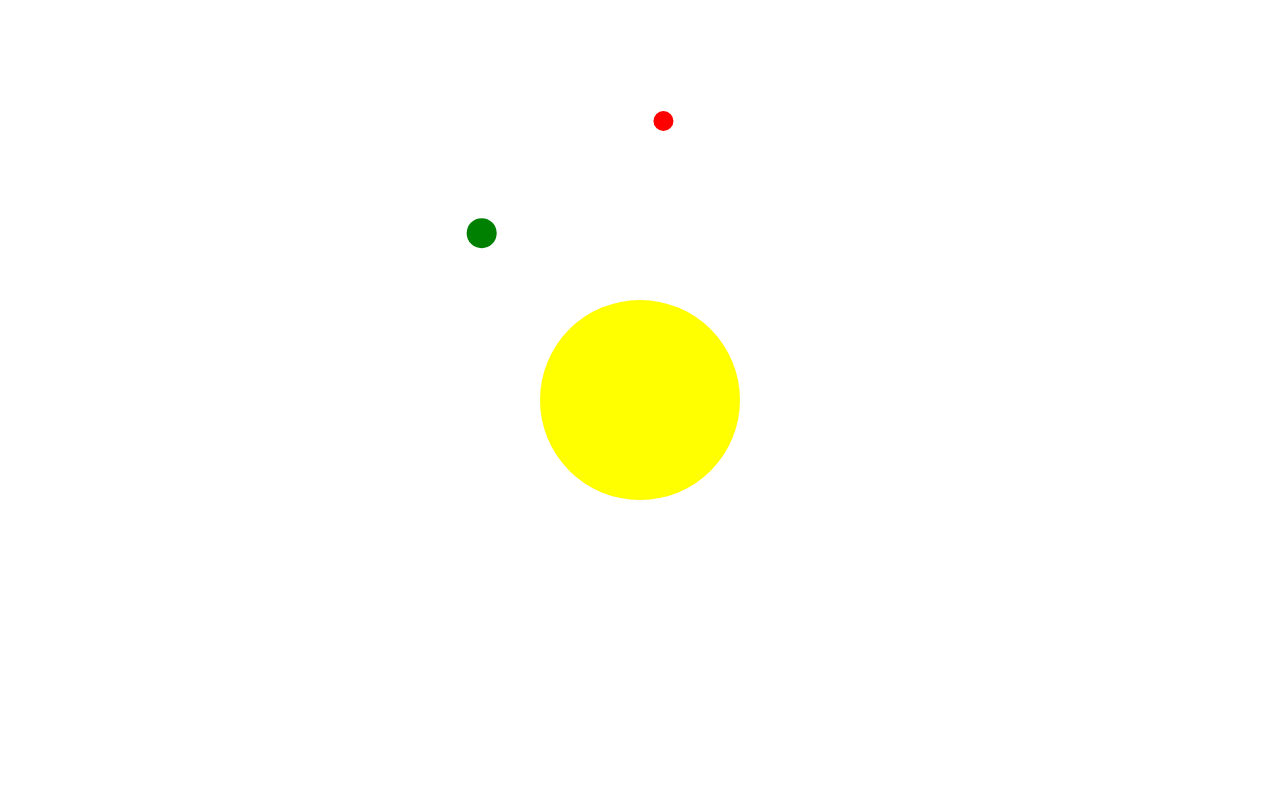
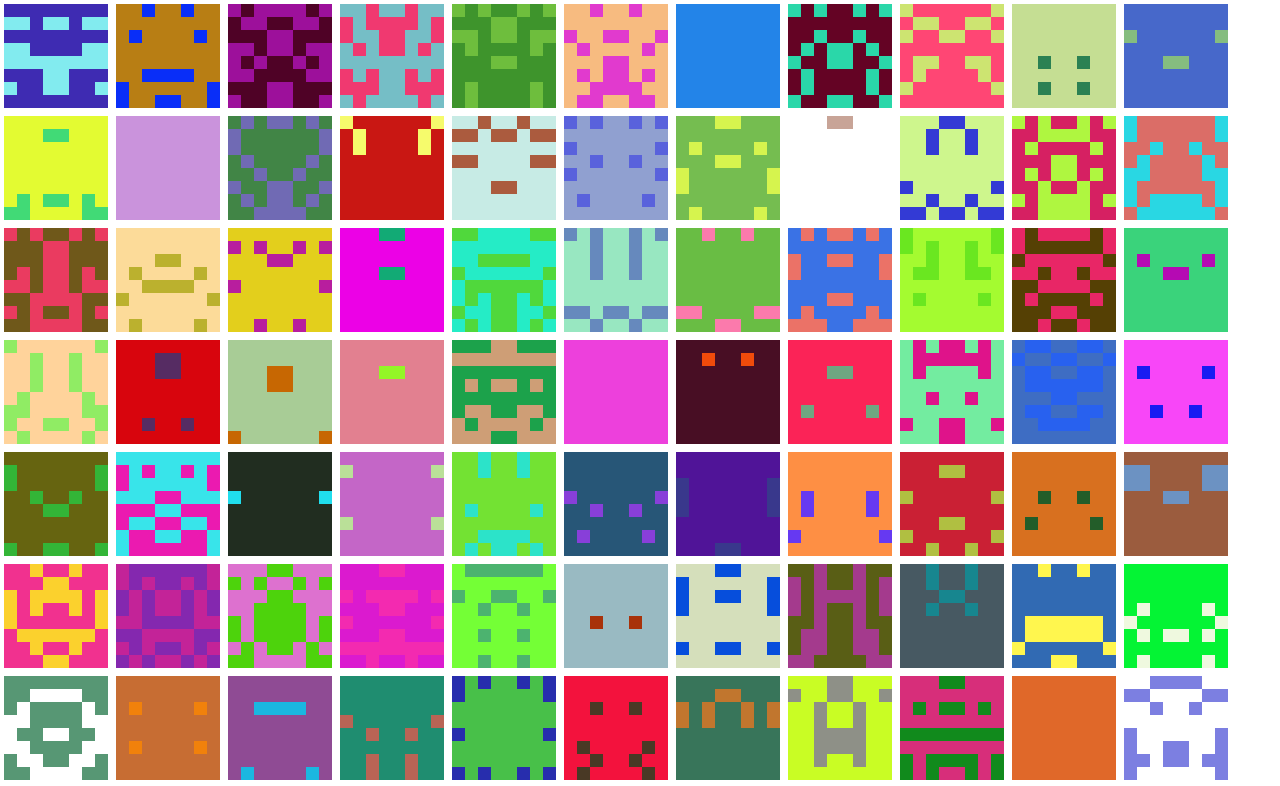
Before and after one commit to VladimirCores/GIKIT-1255-Web, a website built with Vite: page index.html in a window 1280 px wide. Shown: the top 786 px of the page. Built offline with nearby package versions, Linux system fonts and the light colour scheme.

Commit message:
Lessons 9-2 - pixel consters generator

```diff
--- a/index.html
+++ b/index.html
@@ -5,11 +5,12 @@
         padding: 0;
         margin: 0;
         border: none;
+        background-color: white;
       }
     </style>
   </head>
   <body>
-    <canvas></canvas>
+    <div id="app"></div>
     <script src="./main.js" type="module"></script>
   </body>
 </html>
--- a/main.js
+++ b/main.js
@@ -1,96 +1,63 @@
-import Planet from './solar/Planet.js'
-import PlanetComposable from './solar/composable/PlanetComposable.js'
-import PlanetSettings from './solar/composable/PlanetSettings.js'
-import PlaneCircularMoveAlgorithm from './solar/composable/algorithms/move/PlaneCircularMoveAlgorithm.js'
-import PlanetSimpleRenderAlgorithm from './solar/composable/algorithms/render/PlanetSimpleRenderAlgorithm.js'
-import PlanetSquareRenderAlgorithm from './solar/composable/algorithms/render/PlanetSquareRenderAlgorithm.js'
-import Sun from './solar/Sun.js'
+const app = document.getElementById('app');
 
-const ctx = InitiateCanvas();
+const AMOUNT = 120;
+const BLOCK_SIZE = 13;
+const DIMENSION = 4;
+const ROWS = DIMENSION * 2;
 
-const sun = new PlanetComposable(
-  new PlanetSettings(
-    'Sun',
-    window.innerWidth / 2,
-    window.innerHeight / 2,
-    0,
-    'yellow',
-    100,
-    0
-  ),
-  null,
-  new PlanetSimpleRenderAlgorithm()
-);
+setInterval(() => GenerateMonsters(AMOUNT), 3000);
+GenerateMonsters(AMOUNT);
 
-// const planets = InitiatePlanetsRelatedToSun(sun);
-const planets = InitiatePlanetsComposablesRelatedToSun(sun);
-
-Start();
-
-function InitiateCanvas() {
-  const canvas = document.querySelector("canvas");
-  const ctx = canvas.getContext("2d");
-  canvas.width = window.innerWidth;
-  canvas.height = window.innerHeight;
-  return ctx;
+function GenerateMonsters(amount) {
+  app.innerHTML = '';
+  // const variation = Math.random();
+  for (let index = 0; index < amount; index++) {
+    const monster = CreatePixelMonster(
+      Math.random(),
+      getRandomColor(),
+      getRandomColor()
+    );
+    app.appendChild(monster);
+  }
 }
 
-function InitiatePlanetsRelatedToSun(sun) {
-  return [
-    new Planet('Earth', sun.offsetX, sun.offsetY, sun.size * 2 + 30, 'green', 15, 0.5, [
-      new Planet('Moon', 0, 0, 25, '#ffcc00', 5, 1.2),
-      new Planet('Moon2', 0, 0, 35, 'blue', 3, 1.4),
-      new Planet('Moon2', 0, 0, 50, '#ff00cc', 3, 1.1)
-    ]),
-    new Planet('Mars', sun.offsetX, sun.offsetY, sun.size * 2 + 80, 'red', 10, 1.2),
-  ];
+function getRandomColor() {
+  return Math.floor(Math.random()*16777215).toString(16)
 }
 
+function CreatePixelMonster(variation = 0.5, color1 = 'black', color2 = 'white') {
+  const container = document.createElement('div');
+  container.style.display = 'inline-block';
+  container.style.margin = '4px 4px';
 
-function InitiatePlanetsComposablesRelatedToSun(sun) {
-  return [
-    new PlanetComposable(
-      new PlanetSettings('Mars', sun.offsetX, sun.offsetY, sun.size * 2 + 80, 'red', 10, 1.2),
-      new PlaneCircularMoveAlgorithm(),
-      new PlanetSimpleRenderAlgorithm()
-    ),
-    new PlanetComposable(
-      new PlanetSettings('Earth', sun.offsetX, sun.offsetY, sun.size * 2 + 30, 'green', 15, 0.5),
-      new PlaneCircularMoveAlgorithm(),
-      new PlanetSimpleRenderAlgorithm()
-    )];
+  for (let i = 0; i < ROWS; i++) {
+    const row = document.createElement('div');
+    row.style.height = BLOCK_SIZE + 'px';
+
+    const chances = [];
+
+    for (let j = 0; j < DIMENSION; j++) {
+      const chance = Math.random() > variation;
+      const box = CreateBoxWithChance(chance, color1, color2);
+      row.appendChild(box);
+      chances.push(chance);
+    }
+
+    for (let j = DIMENSION; j > 0; j--) {
+      const chance = chances[j - 1];
+      const box = CreateBoxWithChance(chance, color1, color2);
+      row.appendChild(box);
+    }
+
+    container.appendChild(row);
+  }
+  return container;
 }
 
-window.addEventListener('keyup', (event) => {
-  if (event.code === 'Space') { // 32 = Space
-    planets.forEach((planet) => {
-      if (planet.renderAlgorithm instanceof PlanetSquareRenderAlgorithm) {
-        planet.renderAlgorithm = new PlanetSimpleRenderAlgorithm();
-      } else {
-        planet.renderAlgorithm = new PlanetSquareRenderAlgorithm();
-      }
-    })
-  }
-})
-
-function Start() {
-  setInterval(() => {
-    // console.log('render');
-    ctx.clearRect(0, 0, window.innerWidth, window.innerHeight);
-
-    sun.render(ctx);
-
-    planets.forEach(planet => {
-      planet.render(ctx);
-      planet.move();
-      if (planet.followers) {
-        planet.followers.forEach(follower => {
-          follower.offsetX = planet.offsetX + planet.x;
-          follower.offsetY = planet.offsetY + planet.y;
-          follower.render(ctx);
-          follower.move();
-        });
-      }
-    });
-  }, 1000 / 60);
+function CreateBoxWithChance(chance, color1, color2) {
+  const box = document.createElement('div');
+  box.style.width = box.style.height = BLOCK_SIZE + 'px';
+  box.style.backgroundColor = chance ? color1 : color2;
+  box.style.display = 'inline-block';
+  return box;
 }
```
